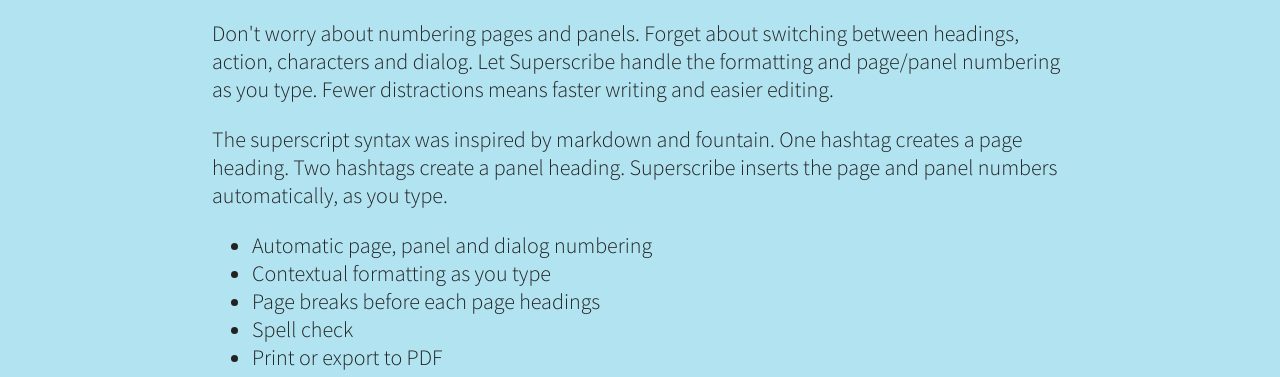
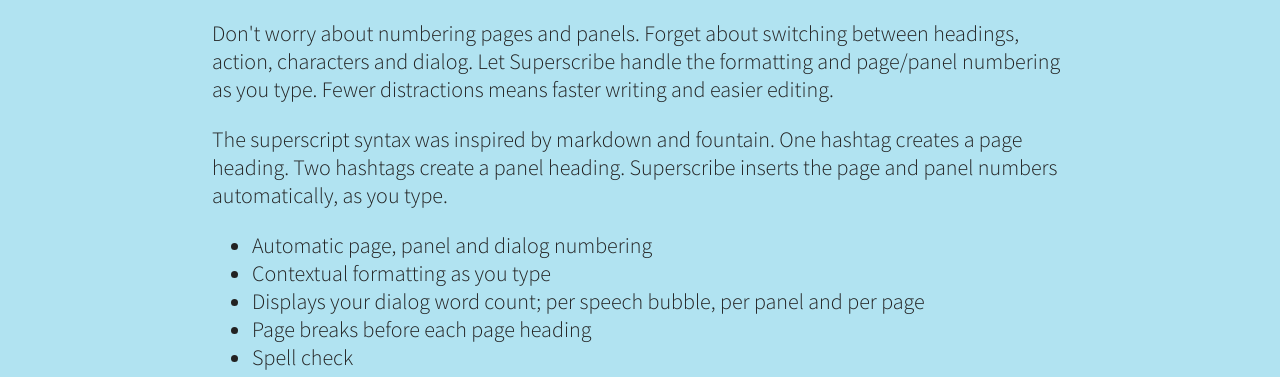
Before and after one commit to jpsilva/jpsilva.github.io, a website: page index.html in a window 1280 px wide. Shown: the part 523-900 px from the top of the page. Drawn offline with Linux system fonts and the light colour scheme.

Commit message:
Added word count bullet point to Superscribe description

```diff
--- a/index.html
+++ b/index.html
@@ -22,7 +22,7 @@
 Superscribe handle the formatting and page/panel numbering as you type.
 Fewer distractions means faster writing and easier editing.</p><p>The superscript syntax was inspired by markdown and fountain. One hashtag creates a page heading.
 Two hashtags create a panel heading. Superscribe inserts the page and
-panel numbers automatically, as you type.</p><ul><li>Automatic page, panel and dialog numbering</li><li>Contextual formatting as you type</li><li>Page breaks before each page headings</li><li>Spell check</li><li>Print or export to PDF</li></ul><p class="product-links"><a class="product-link" event-action="click" event-category="Superscribe" event-label="App Store" href="https://itunes.apple.com/us/app/superscribe/id1193005924?mt=12"><img alt="Download from the macOS App Store" height="50" src="/images/app-store-badge.svg" /></a><a class="product-link" event-action="click" event-category="Superscribe" event-label="Amazon" href="https://www.amazon.com/gp/product/B06WV8MFQZ"><img alt="Download from Amazon for Windows 7+" height="50" src="/images/amazon-badge.svg" /><small>for Windows 7+</small></a></p><img alt="Superscript screenshot" class="superscribe-screenshot" src="/images/superscribe-screenshot.jpg" /></div></section><section class="product--summer" id="summer"><div class="content"><img alt="Summer icon" class="product-icon" src="/images/summer-icon.png" width="64" /><h2 class="product-title">Summer</h2><p class="product-summary">Simple scorekeeper app for Android and iOS.</p><p>Starting a card game but you don't have pen and paper? Maybe you're too
+panel numbers automatically, as you type.</p><ul><li>Automatic page, panel and dialog numbering</li><li>Contextual formatting as you type</li><li>Displays your dialog word count; per speech bubble, per panel and per page</li><li>Page breaks before each page heading</li><li>Spell check</li><li>Print or export to PDF</li></ul><p class="product-links"><a class="product-link" event-action="click" event-category="Superscribe" event-label="App Store" href="https://itunes.apple.com/us/app/superscribe/id1193005924?mt=12"><img alt="Download from the macOS App Store" height="50" src="/images/app-store-badge.svg" /></a><a class="product-link" event-action="click" event-category="Superscribe" event-label="Amazon" href="https://www.amazon.com/gp/product/B06WV8MFQZ"><img alt="Download from Amazon for Windows 7+" height="50" src="/images/amazon-badge.svg" /><small>for Windows 7+</small></a></p><img alt="Superscript screenshot" class="superscribe-screenshot" src="/images/superscribe-screenshot.jpg" /></div></section><section class="product--summer" id="summer"><div class="content"><img alt="Summer icon" class="product-icon" src="/images/summer-icon.png" width="64" /><h2 class="product-title">Summer</h2><p class="product-summary">Simple scorekeeper app for Android and iOS.</p><p>Starting a card game but you don't have pen and paper? Maybe you're too
 drunk to add numbers. Keep this on your phone just in case.</p><p class="product-links"><a class="product-link" event-action="click" event-category="Summer" event-label="App Store" href="https://itunes.apple.com/us/app/summer-scorekeeper/id1191619401?ls=1&amp;mt=8"><img alt="Download from the iOS App Store" height="50" src="/images/app-store-badge.svg" /></a><a class="product-link" event-action="click" event-category="Summer" event-label="Play Store" href="https://play.google.com/store/apps/details?id=com.jpsilva.summer"><img alt="Download from the Google Play Store" height="50" src="/images/google-play-badge.png" /></a></p><img alt="Summer screenshot" class="summer-screenshot" src="/images/summer-screenshot.jpg" /></div></section><section class="product--genome" id="genome"><div class="content"><img alt="Genome logo" class="product-icon" src="/images/genome-icon.png" width="64" /><h2 class="product-title">Genome</h2><p class="product-summary">Yet another node task runner.</p><p>Simple library for compiling your front-end files. There's no messy configuration
 like with Grunt and no awkward conventions like with Gulp. No plugins required to
 get your favorite precompilers to work. Just write plain Javascript. You can handle
```
Also changed, not shown: 1 other file.
